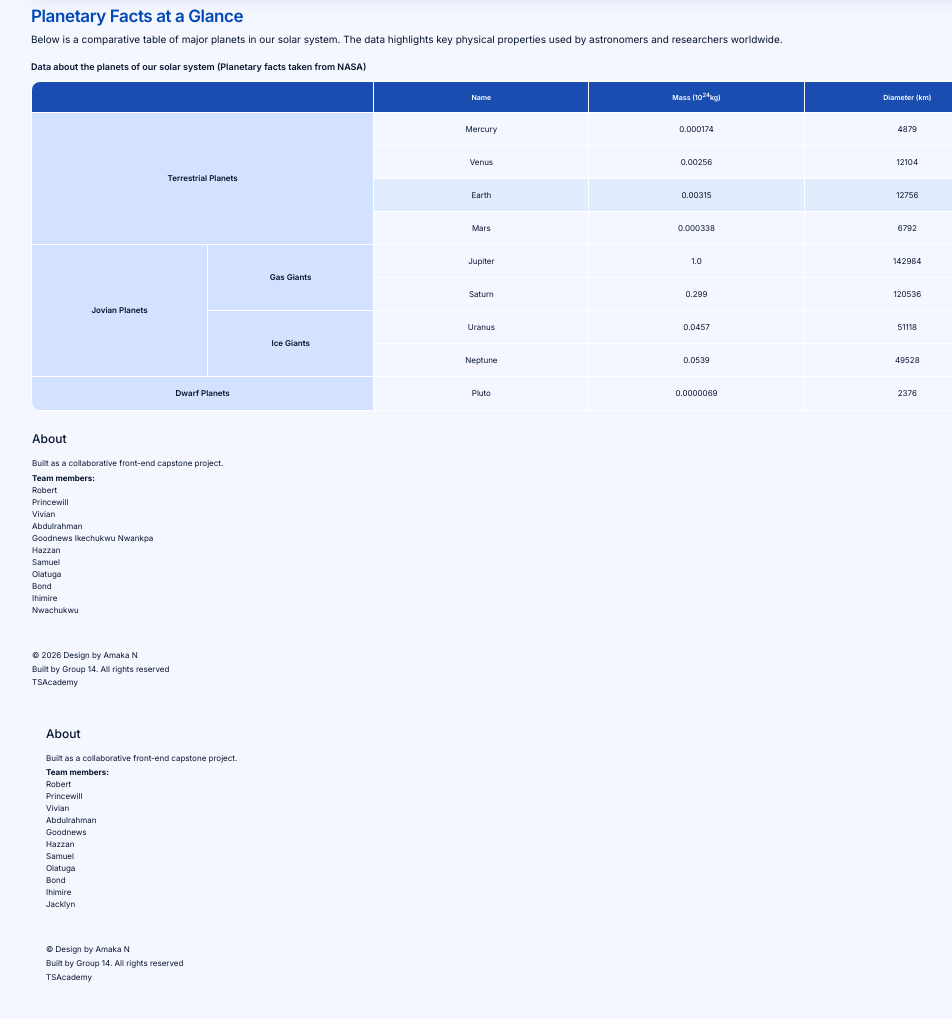
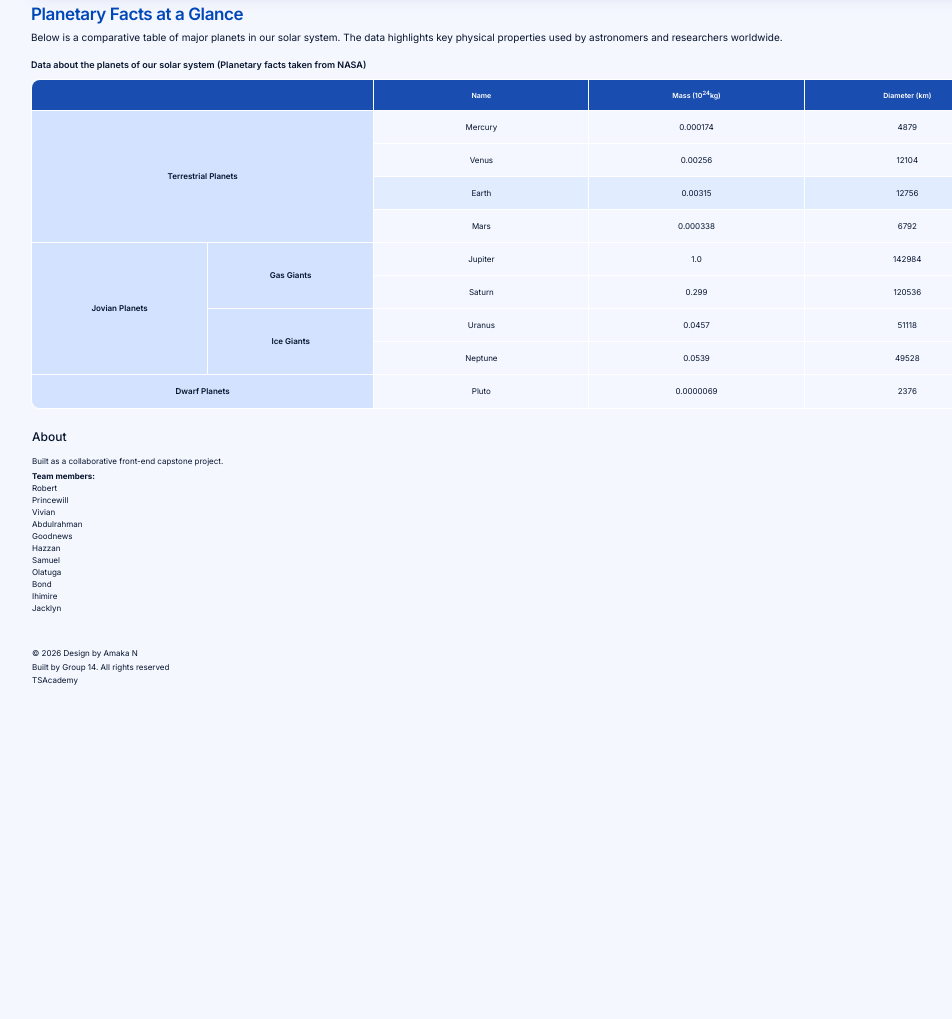
Before and after one commit to Mfonisorobert/group14_capstone, a plain HTML site: page index.html in a window 1280 px wide. Shown: the part 374-1393 px from the top of the page, without its empty margins (119-1071 px from the left). After the commit the page ends 1080 px from the top, so only its background shows below. Drawn offline with nearby package versions, Linux system fonts and the light colour scheme.

Commit message:
merging team members' commit

```diff
--- a/css/search.css
+++ b/css/search.css
@@ -1,6 +1,6 @@
 .search-section { margin-bottom: 21px; }
 .search-bar {
-  height: 40px;
+  height: 38px;
   display: flex;
   align-items: center;
   gap: 10px;
--- a/index.html
+++ b/index.html
@@ -199,59 +199,22 @@
           <li>Princewill</li>
           <li>Vivian</li>
           <li>Abdulrahman</li>
-          <li>Goodnews Ikechukwu Nwankpa</li>
+          <li>Goodnews</li>
           <li>Hazzan</li>
           <li>Samuel</li>
           <li>Olatuga</li>
           <li>Bond</li>
           <li>Ihimire</li>
-          <li>Nwachukwu</li>
+          <li>Jacklyn</li>
         </ul>
       </div>
       <div class="footer-right">
-        <p>© <span id="year"></span> Design by Amaka N</p>
-        <p>
-          Built by
-          <a
-            href="https://github.com/Mfonisorobert/group14_capstone.git"
-            rel="noopener"
-            >Group 14</a
-          >. All rights reserved
-        </p>
-        <p>
-          <a href="https://tsacademyonline.com/" rel="noopener">TSAcademy</a>
-        </p>
-      </div>
-    </section>
-  </main>
-
-  <footer class="site-footer container">
-    <div class="footer-about">
-      <h3>About</h3>
-      <p>Built as a collaborative front-end capstone project.</p>
-      <!-- <p id="teamNames">This Capstone Project is developed by the following group members:</p> -->
-      <!-- <p id="teamNames">Team members: <br>Robert, Princewill, Vivian, Abdulrahman, Goodnews, Hazzan, Samuel, Olatuga, Bond, Ihimire, Nwachukwu</p> -->
-      <ul class="members" id="teamNames">
-        <b>Team members:</b>
-        <li>Robert</li>
-        <li>Princewill</li>
-        <li>Vivian</li>
-        <li>Abdulrahman</li>
-        <li>Goodnews</li>
-        <li>Hazzan</li>
-        <li>Samuel</li>
-        <li>Olatuga</li>
-        <li>Bond</li>
-        <li>Ihimire</li>
-        <li>Jacklyn</li>
-      </ul>
-    </div>
-    <div class="footer-right">
       <p>&copy; <span id="year"></span> Design by <a href="https://amakandukwu.com" rel="noopener">Amaka N</a></p>
       <p>Built by <a href="https://github.com/Mfonisorobert/group14_capstone.git" rel="noopener">Group 14</a>. All rights reserved</p>
       <p><a href="https://tsacademyonline.com/"  rel="noopener">TSAcademy</a></p>
     </div>
-  </footer>
+    </section>
+  </main>
 
     <script src="javascript/data.js"></script>
     <script src="javascript/theme.js"></script>
```
